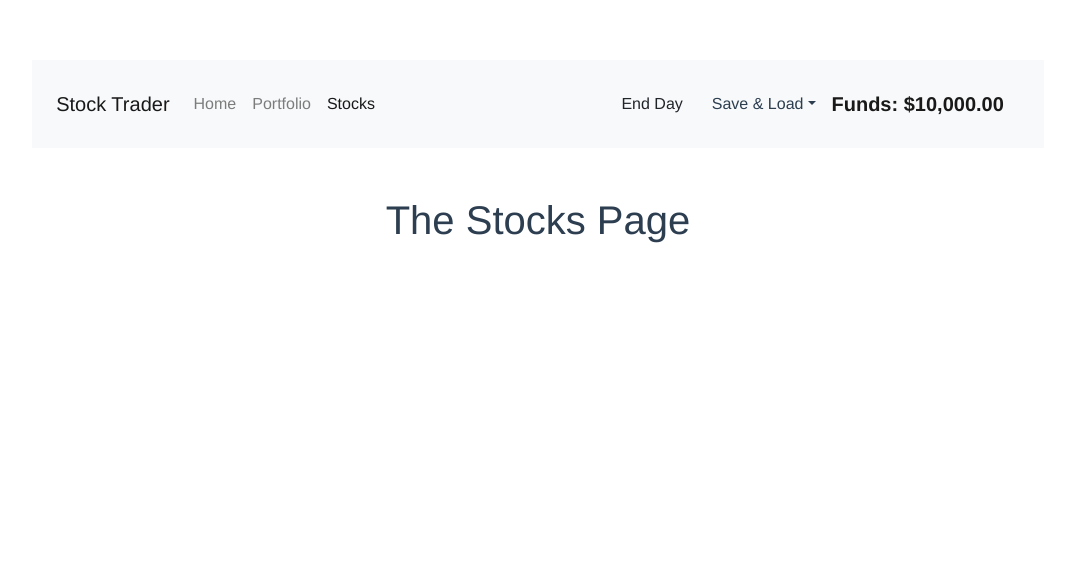
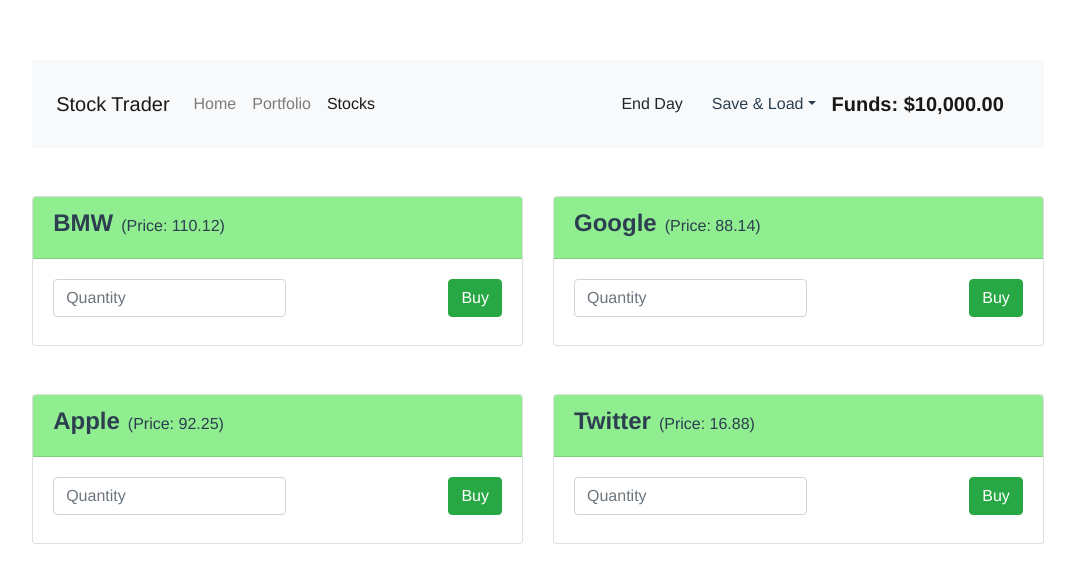
Before and after one commit to hcgaron/vuejs_stock_project, a Vue app: page /stocks in a window 1280 px wide. Shown: the top 582 px of the page, without its empty margins (102-1177 px from the left). Built offline with nearby package versions, Linux system fonts and the light colour scheme.

Commit message:
continued work

```diff
--- a/src/components/HomeScreen.vue
+++ b/src/components/HomeScreen.vue
@@ -4,12 +4,17 @@
     <p class="text-left">You may Save &amp; Load your Data.</p>
     <p class="text-left">Click on 'End Day' to begin a new Day!</p>
     <hr class="my-4" />
-    <p class="lead font-weight-bold text-left">Your Funds: </p>
+    <p class="lead font-weight-bold text-left">Your Funds: {{ fundsAvailable }}</p>
   </div>
 </template>
 
 <script>
+import { mapGetters } from 'vuex'
 export default {
-
+    computed: {
+      ...mapGetters('userFunds', {
+        fundsAvailable: 'getFunds'
+      })
+    }
 }
 </script>
--- a/src/components/Stocks.vue
+++ b/src/components/Stocks.vue
@@ -1,5 +1,41 @@
 <template>
-    <div>
-        <h1>The Stocks Page</h1>
+  <div class="row">
+    <div v-for="(stock, index) in stocks" :key="index" class="col-sm-6 mb-5">
+      <div class="card">
+        <div class="card-header bg-light-green text-left">
+          <h4 class="font-weight-bold d-inline-block mr-2">{{ stock.name }}</h4>
+          <span>(Price: {{ stock.price }})</span>
+        </div>
+        <div class="card-body">
+          <form class="form-inline justify-content-between">
+            <label class="sr-only" for="quantity">Quantity to buy</label>
+            <input
+              type="text"
+              class="form-control mb-2 mr-sm-2"
+              id="quantity"
+              placeholder="Quantity"
+            />
+              <button type="submit" class="btn btn-success mb-2 float-right">Buy</button>
+          </form>
+        </div>
+      </div>
     </div>
+  </div>
 </template>
+
+<script>
+import { mapGetters } from "vuex";
+export default {
+  computed: {
+    ...mapGetters("stocks", {
+      stocks: "getStocks"
+    })
+  }
+};
+</script>
+
+<style scoped>
+.bg-light-green {
+  background-color: lightgreen !important;
+}
+</style>
--- /dev/null
+++ b/src/store/modules/stocks.js
@@ -0,0 +1,50 @@
+const state = {
+    /*
+    stocks is an array of objects of all stocks available to buy / sell
+    that has the form
+    {
+        ticker: 'XYZ',
+        name: 'companyName,
+        currentPrice: someNumber
+    }
+    */
+   stocks: [
+       {
+           ticker: 'BMW',
+           name: 'BMW',
+           price: 110.12
+       },
+       {
+        ticker: 'Goog',
+        name: 'Google',
+        price: 88.14
+    },
+    {
+        ticker: 'AAPL',
+        name: 'Apple',
+        price: 92.25
+    },
+    {
+        ticker: 'TWTR',
+        name: 'Twitter',
+        price: 16.88
+    }
+   ]
+}
+
+const getters = {
+    getStocks: (state) => {
+        return state.stocks;
+    }
+    // getTickers: (state) => {
+    //     return state.stocks.map(stock => stock.ticker);
+    // },
+    // getCompanies: (state) => {
+    //     return state.stocks.map(stock => stock.name);
+    // }
+}
+
+export default {
+    state,
+    getters
+}
--- a/src/store/modules/userFunds.js
+++ b/src/store/modules/userFunds.js
@@ -22,7 +22,7 @@
 
 const mutations = {
     changeFunds: (state, payload) => {
-        let newFunds = state.funds - payload.changeAmount
+        let newFunds = state.funds - payload.changeAmount;
     }
 }
 
--- a/src/store/store.js
+++ b/src/store/store.js
@@ -1,6 +1,7 @@
 import Vue from 'vue';
 import Vuex from 'vuex'; // must import from vuex
 import userFunds from './modules/userFunds'
+import stocks from './modules/stocks'
 
 // set up for using Vuex
 Vue.use(Vuex);
@@ -10,6 +11,10 @@
       userFunds: {
           namespaced: true,
           ...userFunds
+      },
+      stocks: {
+        namespaced: true,
+        ...stocks
       }
 
   }
```
